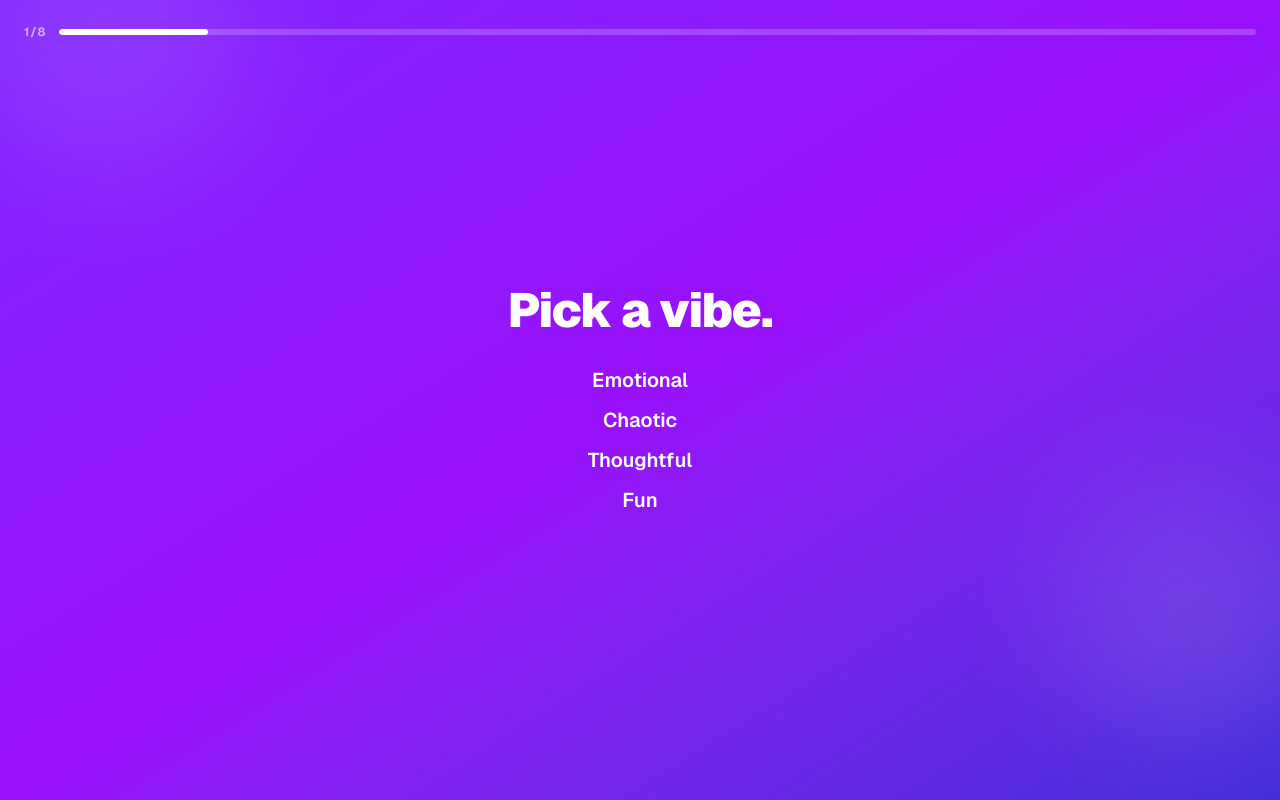
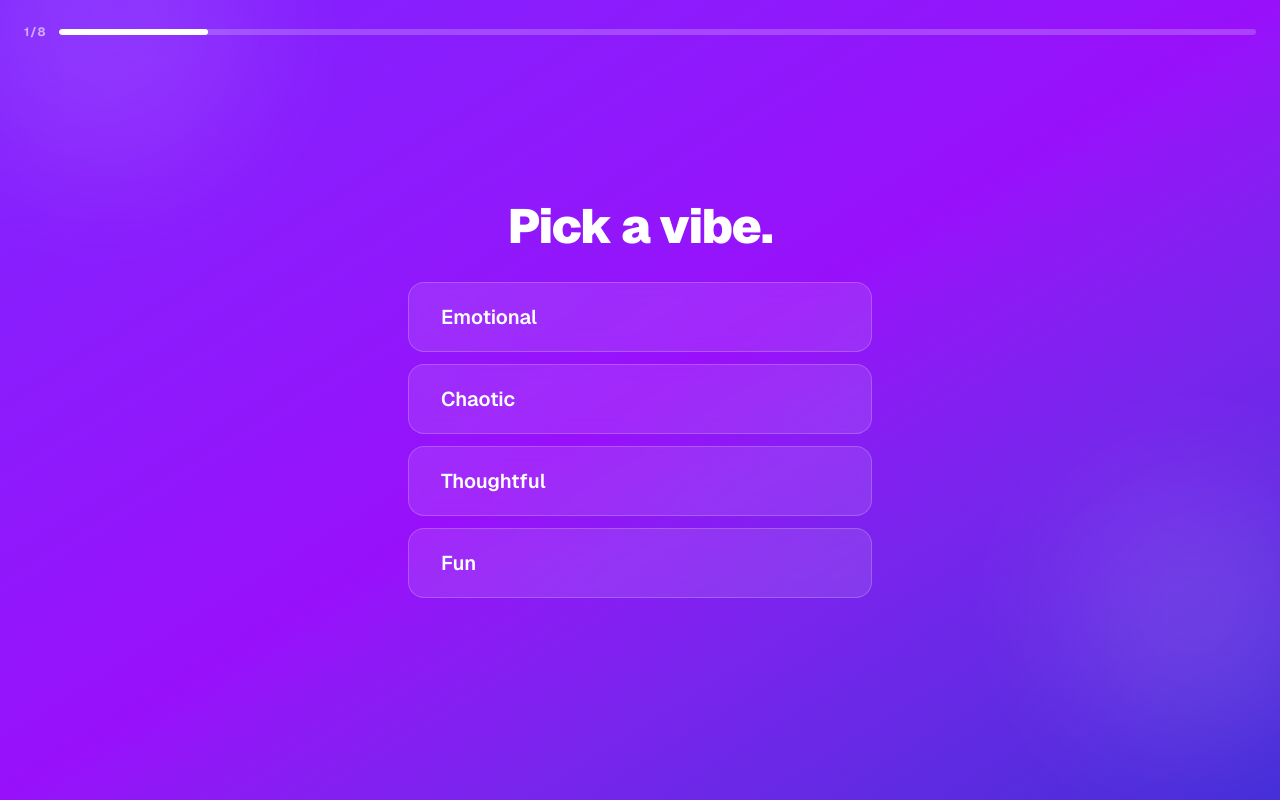
Before and after one commit to eliejerjees/typed, a Next.js app: page / in a window 1280 px wide. Both pictures are taken after a click on the button "START". Built offline with nearby package versions, Linux system fonts and the light colour scheme.

Commit message:
Update AnswerCard.tsx

```diff
--- a/app/globals.css
+++ b/app/globals.css
@@ -5,28 +5,22 @@
   --font-mono: var(--font-geist-mono);
 }
 
-html {
+html,
+body {
   height: 100%;
-  overflow: hidden;
   background: #000;
   color: #fff;
   font-family: var(--font-sans), system-ui, sans-serif;
   -webkit-font-smoothing: antialiased;
 }
 
-body {
-  height: 100%;
-  overflow: hidden;
-  background: #000;
-}
-
-/* Allow scrolling on the results screen */
-body:has(.results-scrollable) {
+/* Results screen scrolls within its own container */
+.results-scrollable {
+  height: 100vh;
   overflow-y: auto;
 }
 
-/* Hide scrollbar for processing/quiz screens but allow on results */
-.overflow-y-auto::-webkit-scrollbar {
+.results-scrollable::-webkit-scrollbar {
   width: 0;
 }
 
--- a/app/page.tsx
+++ b/app/page.tsx
@@ -67,7 +67,7 @@ export default function Home() {
     state === "quiz" ? `quiz-${currentQuestion}` : state;
 
   return (
-    <main className="overflow-hidden">
+    <main className="h-screen overflow-hidden">
       <AnimatePresence mode="wait">
         <motion.div
           key={screenKey}
--- a/components/AnswerCard.tsx
+++ b/components/AnswerCard.tsx
@@ -15,6 +15,7 @@ export default function AnswerCard({ text, index, onClick }: AnswerCardProps) {
       initial={{ opacity: 0, y: 30, scale: 0.9 }}
       animate={{ opacity: 1, y: 0, scale: 1 }}
       transition={{ delay: 0.3 + index * 0.1, duration: 0.5, ease: "easeOut" }}
+      className="w-full cursor-pointer rounded-2xl border border-white/20 bg-white/10 px-8 py-5 text-left backdrop-blur-sm transition-all duration-200 ease-out hover:scale-[1.03] hover:bg-white/20 active:scale-95"
     >
       <span className="text-lg font-semibold text-white md:text-xl">
         {text}
```
